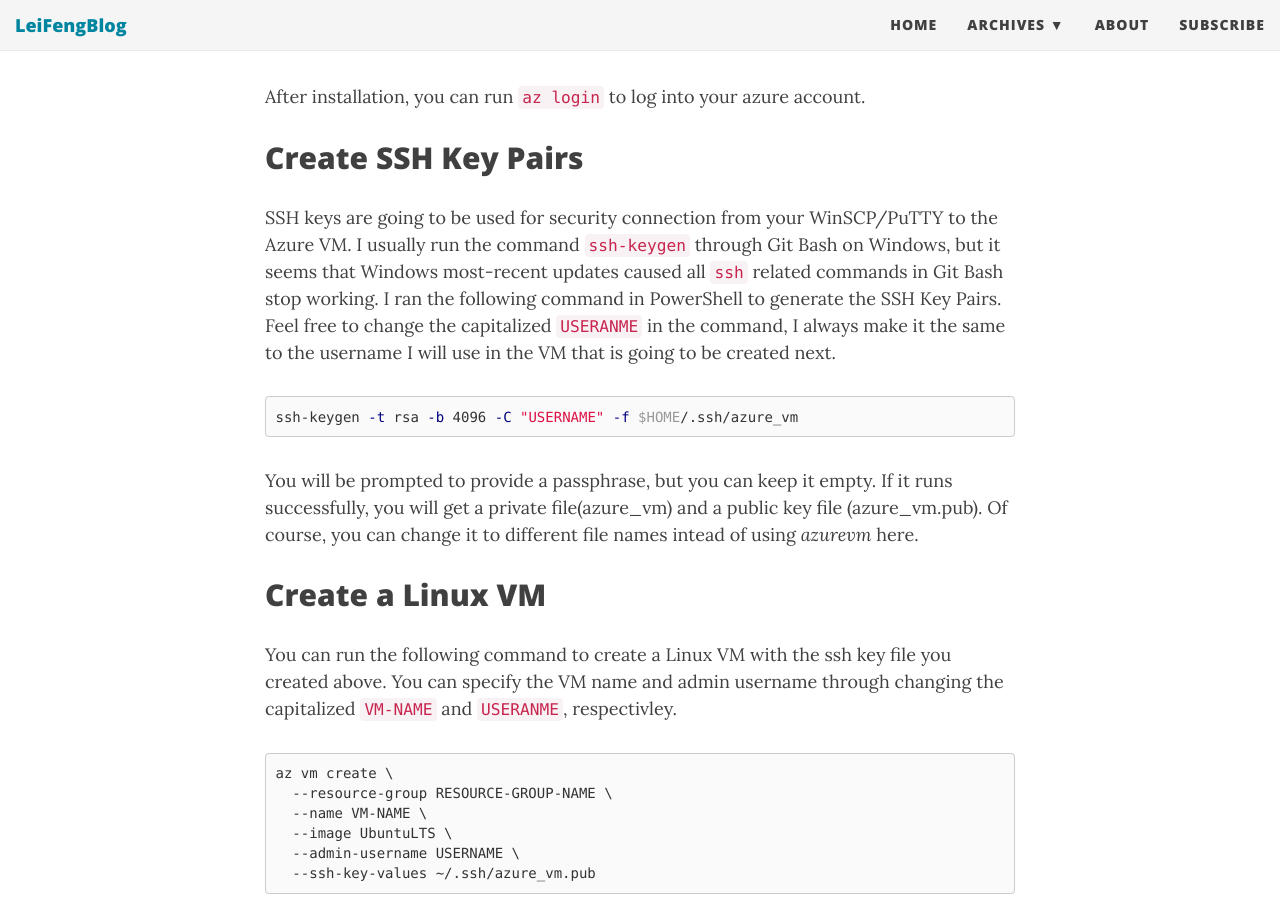
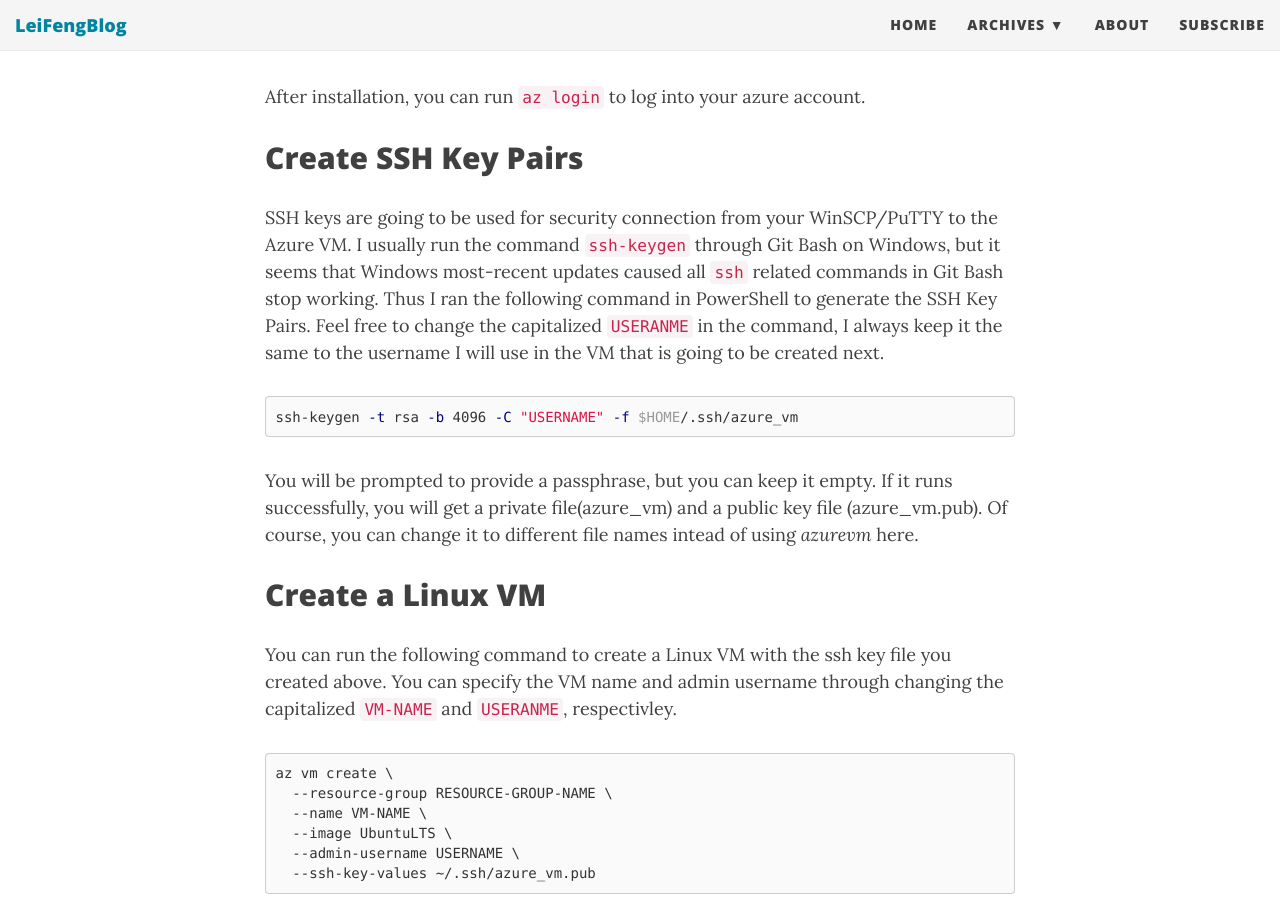
Before and after one commit to stonefl/stonefl.github.io, a Jekyll site: the page built from _posts/2020-10-01-create-and-connect-to-azure-vm-under-company-proxy.md, in a window 1280 px wide and 900 px high, scrolled down 1266 px. Built offline with Jekyll 4.4.1, drawn with Linux system fonts in a browser that asks for light colours; nearby versions of some CDN libraries; comment, search, counter and statistics services are not loaded.

Commit message:
Update 2020-10-01-create-and-connect-to-azure-vm-under-company-proxy.md

````diff
--- a/_posts/2020-10-01-create-and-connect-to-azure-vm-under-company-proxy.md
+++ b/_posts/2020-10-01-create-and-connect-to-azure-vm-under-company-proxy.md
@@ -22,7 +22,7 @@
 After installation, you can run `az login` to log into your azure account.
 
 ## Create SSH Key Pairs
-SSH keys are going to be used for security connection from your WinSCP/PuTTY to the Azure VM. I usually run the command `ssh-keygen` through Git Bash on Windows, but it seems that Windows most-recent updates caused all `ssh` related commands in Git Bash stop working. I ran the following command in PowerShell to generate the SSH Key Pairs. Feel free to change the capitalized `USERANME` in the command, I always make it the same to the username I will use in the VM that is going to be created next.
+SSH keys are going to be used for security connection from your WinSCP/PuTTY to the Azure VM. I usually run the command `ssh-keygen` through Git Bash on Windows, but it seems that Windows most-recent updates caused all `ssh` related commands in Git Bash stop working. Thus I ran the following command in PowerShell to generate the SSH Key Pairs. Feel free to change the capitalized `USERANME` in the command, I always keep it the same to the username I will use in the VM that is going to be created next.
 ```powershell
 ssh-keygen -t rsa -b 4096 -C "USERNAME" -f $HOME/.ssh/azure_vm
 ```
````
